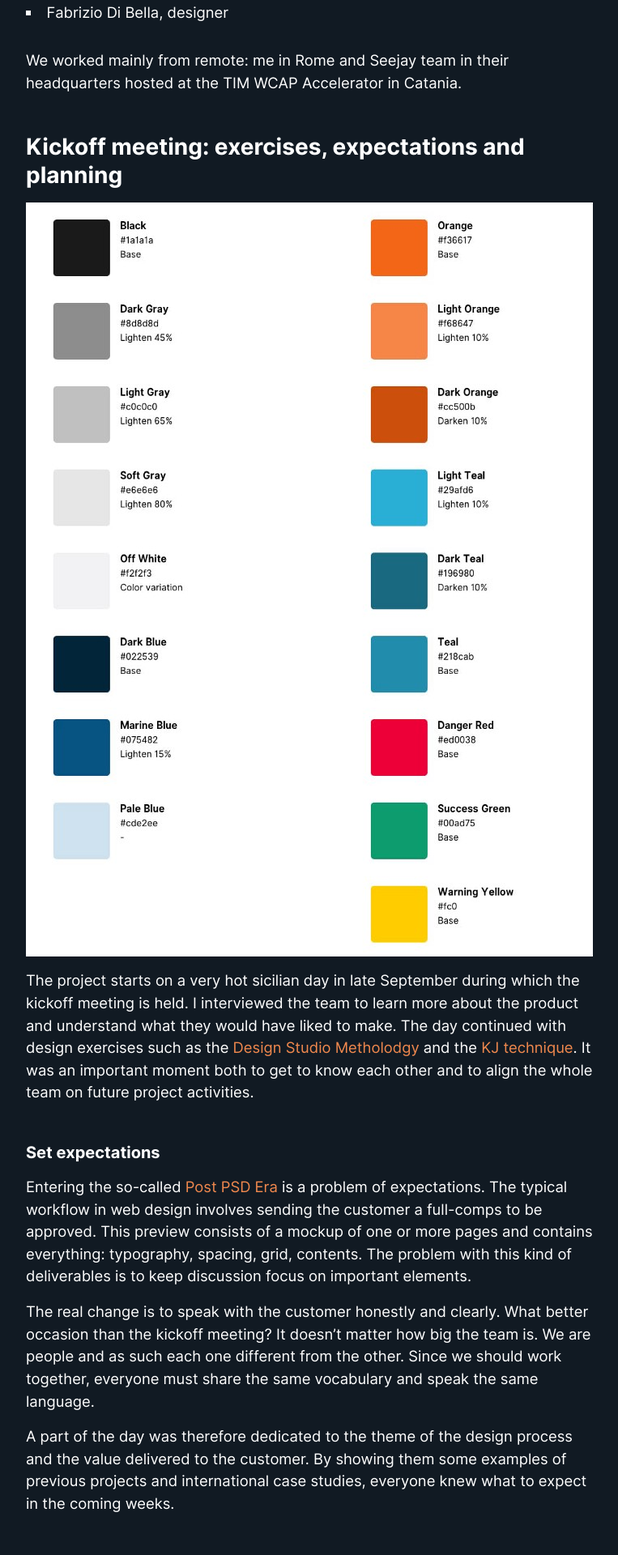
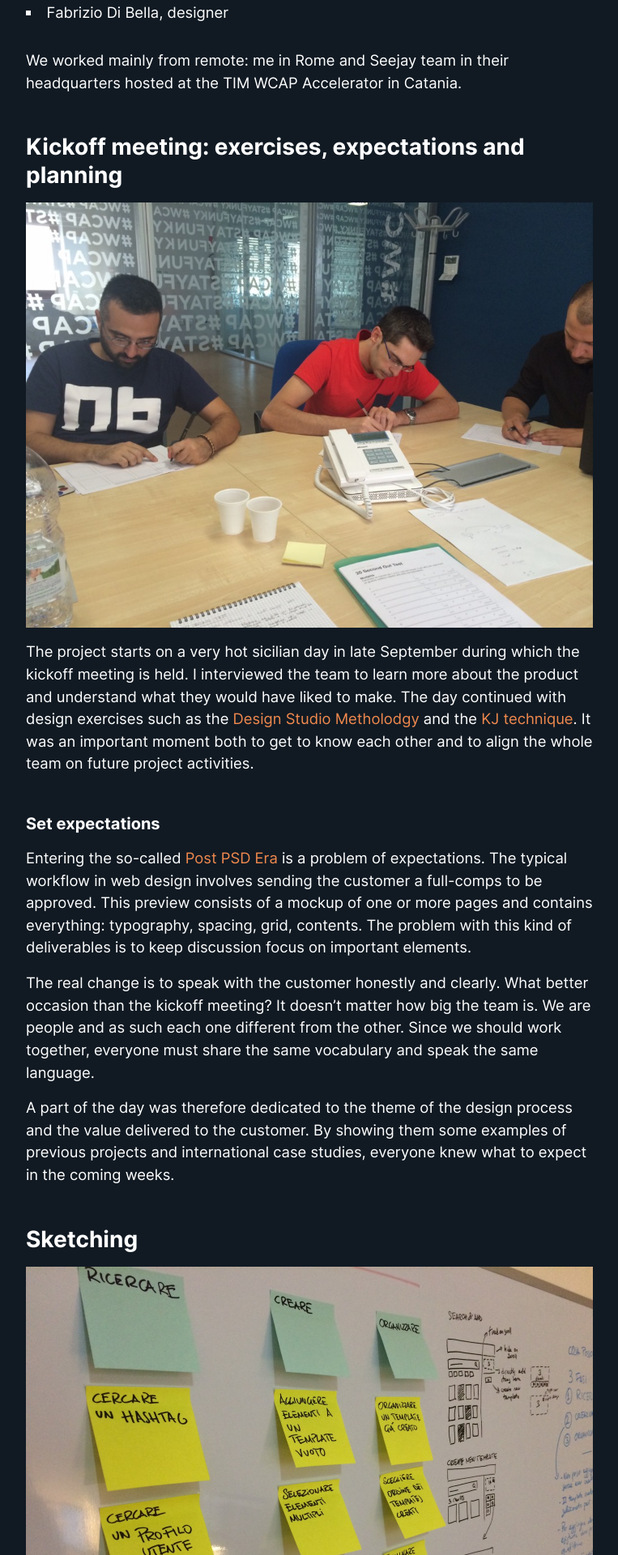
Before and after one commit to zetareticoli/fi, a Jekyll site: the page built from _posts/2015-07-22-seejay-redesign.md, in a window 1280 px wide. Shown: the part 886-2806 px from the top of the page at 81% size, without its empty margins (258-1021 px from the left). Built offline with Jekyll 4.4.1, drawn with Linux system fonts in a browser that asks for light colours; nearby versions of some CDN libraries.

Commit message:
Updated seejay post

```diff
--- a/_posts/2015-07-22-seejay-redesign.md
+++ b/_posts/2015-07-22-seejay-redesign.md
@@ -25,7 +25,7 @@ We worked mainly from remote: me in Rome and Seejay team in their headquarters h
 
 ## Kickoff meeting: exercises, expectations and planning
 
-![color tokens](/img/posts/color-tokens.jpg "Color tokens")
+![seejay kickoff](/img/posts/seejay-redesign/kickoff.jpg "Kick off meeting with Seejay team")
 
 The project starts on a very hot sicilian day in late September during which the kickoff meeting is held. I interviewed the team to learn more about the product and understand what they would have liked to make. The day continued with design exercises such as the [Design Studio Metholodgy](http://www.uie.com/articles/design_studio_methodology/) and the [KJ technique](http://www.uie.com/articles/kj_technique/). It was an important moment both to get to know each other and to align the whole team on future project activities.
 
@@ -39,10 +39,15 @@ A part of the day was therefore dedicated to the theme of the design process and
 
 ## Sketching
 
+![sketching](/img/posts/seejay-redesign/sketching.jpg "Sketching")
+
 ### Site-wide patterns and modules
 First phase was dedicated to the exploration of site-wide patterns. The numerous insights produced during the kickoff meeting through the Design Studio Methodology proved to be invaluable for designing the structure of the user interface.
 
 ### HTML Wireframes
+
+![app wireframes](/img/posts/seejay-redesign/wireframes.jpg "Seejay app wireframes")
+
 I used these sketches to create the corresponding HTML wireframes, setting atoms, molecules and organisms following the [Atomic Design](https://bradfrost.com/blog/post/atomic-web-design/) methodology.
 
 We therefore tested all the wireframes directly in the browser with any device.
```
Also changed, not shown: other parts of _posts/2015-07-22-seejay-redesign.md (+3 -0 lines), img/posts/seejay-redesign/kickoff.jpg (renamed from img/posts/seejay-kickoff.jpeg), img/posts/seejay-redesign/pattern-library.jpg (added), img/posts/seejay-redesign/sketching.jpg (added), img/posts/seejay-redesign/wireframes.jpg (added), site/img/posts/color-tokens.jpg (deleted), site/img/posts/interactive-tokens.jpg (deleted), site/img/posts/seejay-kickoff.jpeg (deleted).
